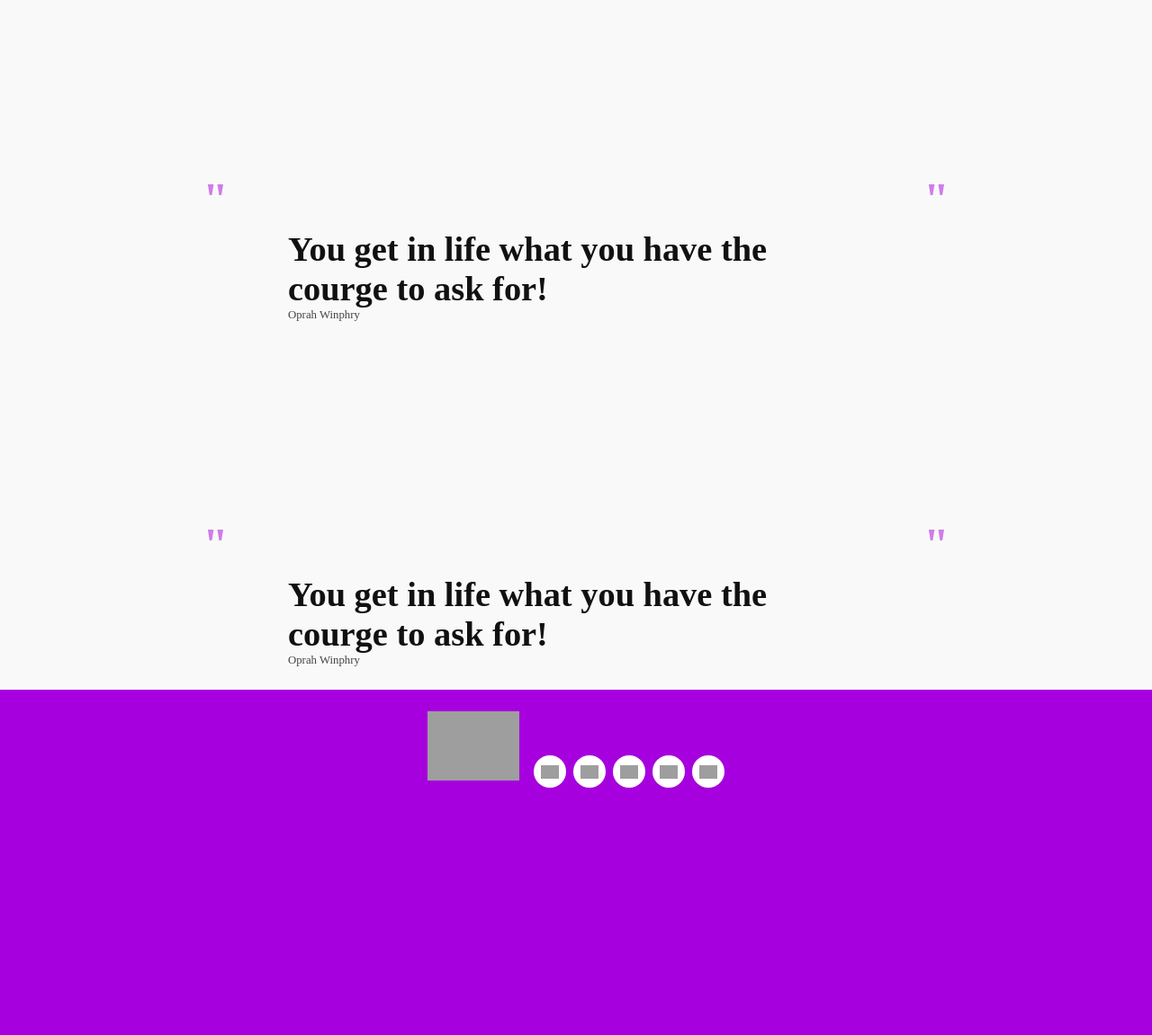
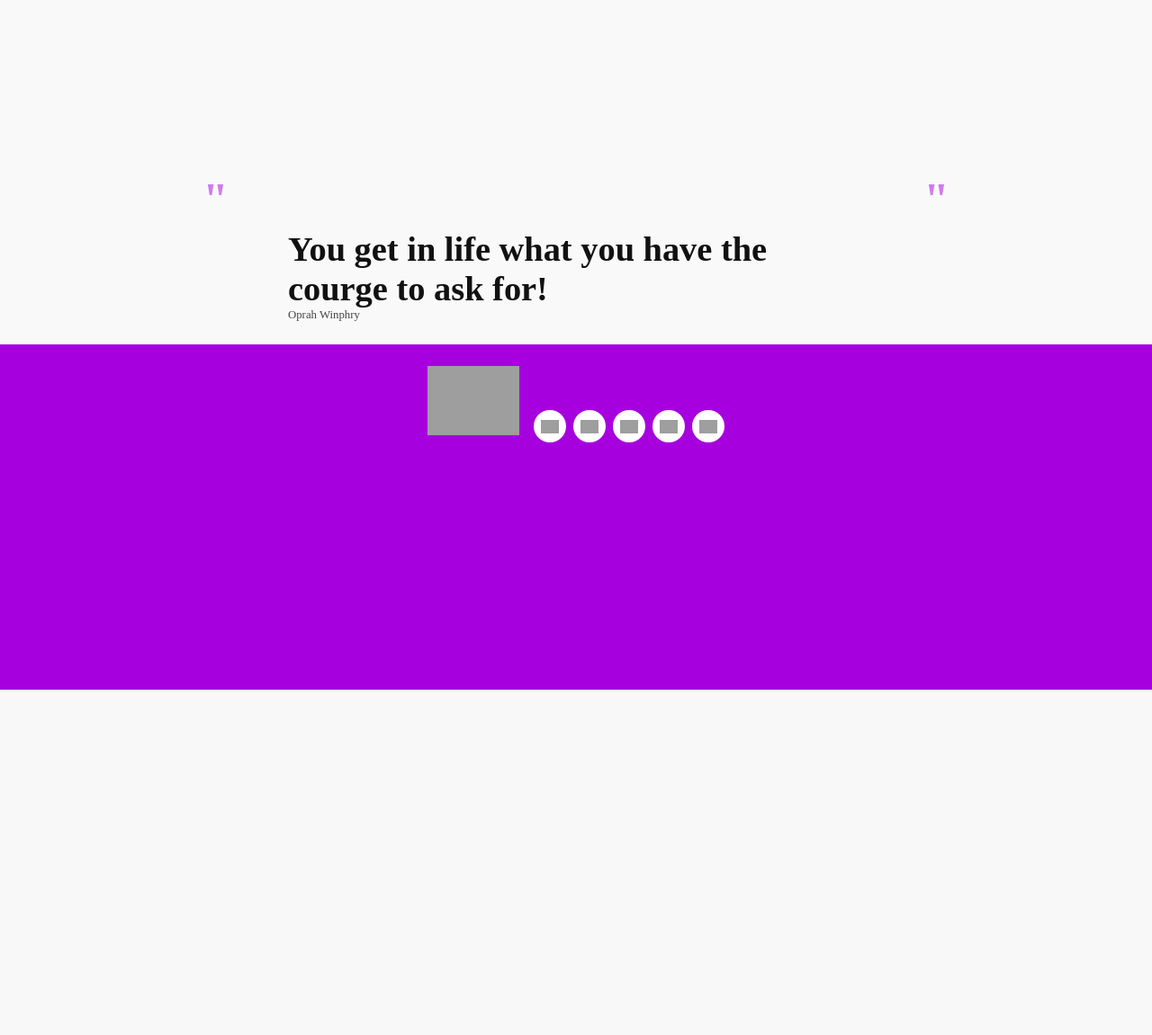
Before and after one commit to devabdth/forexology, a Python web app: template v1/templates/website/courses.html in a window 1280 px wide. Shown: the part 513-1664 px from the top of the page at 90% size. After the commit the page ends 1280 px from the top, so only its background shows below. Run offline with Jinja, Linux system fonts and the light colour scheme; the template is opened without the code that fills it, so the values that code supplies are empty; grey boxes are pictures that could not be loaded.

Commit message:
03/10 #4

```diff
--- a/v1/templates/website/courses.html
+++ b/v1/templates/website/courses.html
@@ -200,15 +200,6 @@
         </div>
         <div class="decoration">"</div>
       </section>
-      <section class="randon-quote">
-        <div class="decoration">"</div>
-        <div class="content">
-          <h3>You get in life what you have the courge to ask for!</h3>
-          <p>Oprah Winphry</p>
-        </div>
-        <div class="decoration">"</div>
-      </section>
-
     <footer>
       </div>
       <div class="footer-row" id="info">
```
